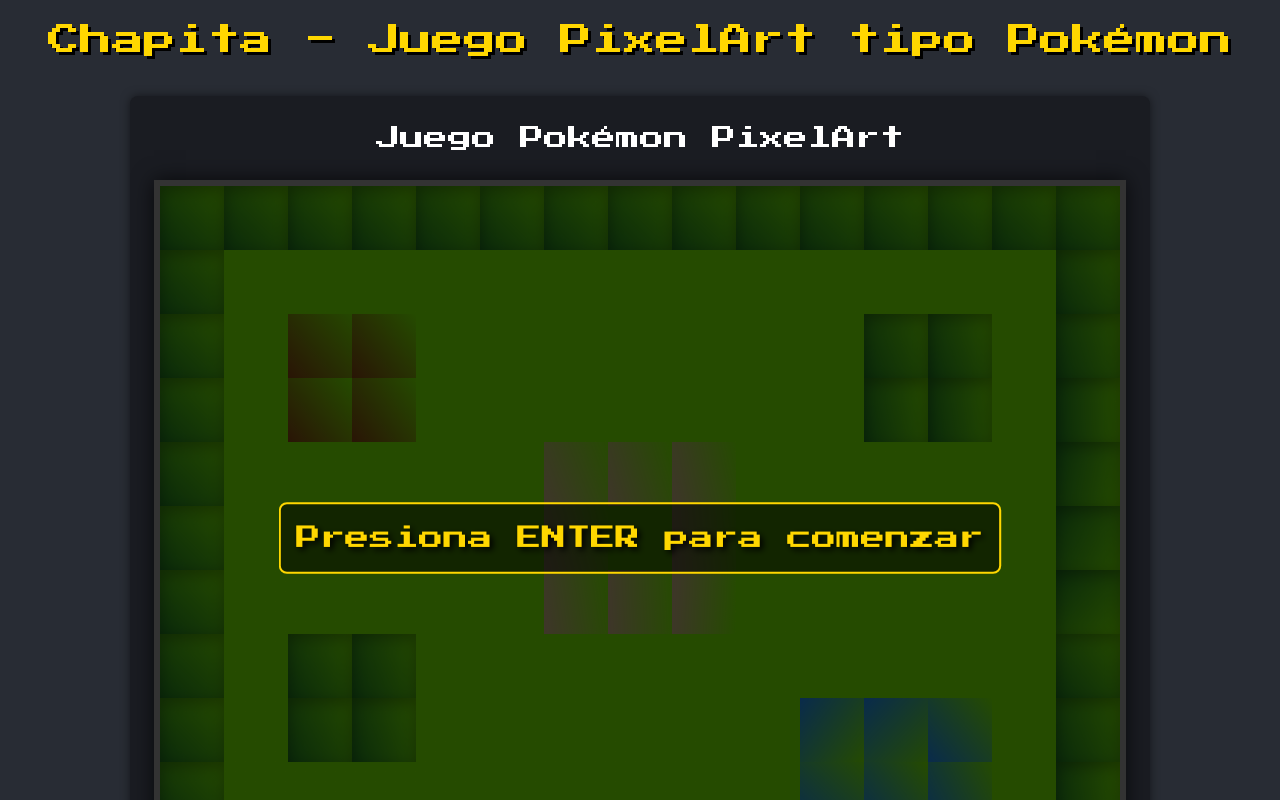
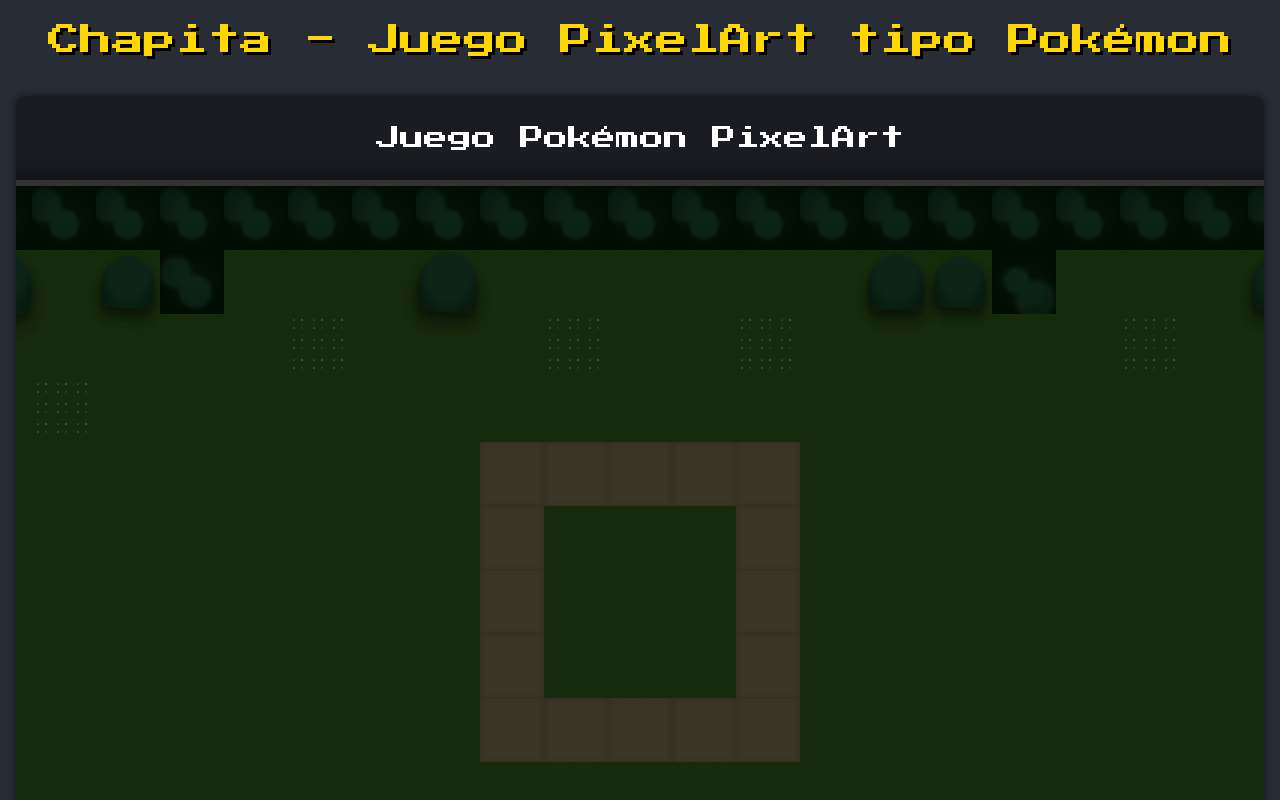
Before and after one commit to Cristobal-Figueroa/Chapita, a React (Vite) app: page / in a window 1280 px wide. Shown: the top 800 px of the page. Built offline with nearby package versions, Linux system fonts and the light colour scheme.

Commit message:
mejorcito

```diff
--- a/src/assets/maps/map1.js
+++ b/src/assets/maps/map1.js
@@ -2,21 +2,39 @@
 // 0: Espacio vacío (hierba)
 // 1: Obstáculo (árbol)
 // 2: Agua
-// 3: Casa
+// 3: Casa/Cabaña
 // 4: Camino
+// 5: Flores
+// 6: Rocas
+// 7: Árboles densos
+// 8: Arbustos
 
 export const map1 = [
-  [1, 1, 1, 1, 1, 1, 1, 1, 1, 1, 1, 1, 1, 1, 1],
-  [1, 0, 0, 0, 0, 0, 0, 0, 0, 0, 0, 0, 0, 0, 1],
-  [1, 0, 3, 3, 0, 0, 0, 0, 0, 0, 0, 1, 1, 0, 1],
-  [1, 0, 3, 3, 0, 0, 0, 0, 0, 0, 0, 1, 1, 0, 1],
-  [1, 0, 0, 0, 0, 0, 4, 4, 4, 0, 0, 0, 0, 0, 1],
-  [1, 0, 0, 0, 0, 0, 4, 0, 4, 0, 0, 0, 0, 0, 1],
-  [1, 0, 0, 0, 0, 0, 4, 4, 4, 0, 0, 0, 0, 0, 1],
-  [1, 0, 1, 1, 0, 0, 0, 0, 0, 0, 0, 0, 0, 0, 1],
-  [1, 0, 1, 1, 0, 0, 0, 0, 0, 0, 2, 2, 2, 0, 1],
-  [1, 0, 0, 0, 0, 0, 0, 0, 0, 0, 2, 2, 2, 0, 1],
-  [1, 1, 1, 1, 1, 1, 1, 1, 1, 1, 1, 1, 1, 1, 1],
+  [7, 7, 7, 7, 7, 7, 7, 7, 7, 7, 7, 7, 7, 7, 7, 7, 7, 7, 7, 7, 7, 7, 7, 7, 7],
+  [7, 1, 1, 0, 1, 7, 0, 0, 0, 1, 0, 0, 0, 0, 0, 0, 1, 1, 7, 0, 0, 0, 1, 1, 7],
+  [7, 1, 0, 0, 0, 0, 0, 5, 0, 0, 0, 5, 0, 0, 5, 0, 0, 0, 0, 0, 5, 0, 0, 1, 7],
+  [7, 0, 0, 5, 0, 0, 0, 0, 0, 0, 0, 0, 0, 0, 0, 0, 0, 0, 0, 0, 0, 0, 0, 0, 7],
+  [7, 0, 0, 0, 0, 0, 0, 0, 0, 0, 4, 4, 4, 4, 4, 0, 0, 0, 0, 0, 0, 0, 0, 0, 7],
+  [7, 1, 0, 0, 0, 0, 0, 0, 0, 0, 4, 0, 0, 0, 4, 0, 0, 0, 0, 0, 0, 0, 0, 1, 7],
+  [7, 7, 0, 0, 0, 0, 0, 0, 0, 0, 4, 0, 0, 0, 4, 0, 0, 0, 0, 0, 0, 0, 0, 7, 7],
+  [7, 0, 0, 0, 0, 0, 0, 0, 0, 0, 4, 0, 0, 0, 4, 0, 0, 0, 0, 0, 0, 0, 0, 0, 7],
+  [7, 0, 0, 0, 0, 0, 0, 0, 0, 0, 4, 4, 4, 4, 4, 0, 0, 0, 0, 0, 0, 0, 0, 0, 7],
+  [7, 0, 0, 0, 0, 0, 0, 0, 0, 0, 0, 0, 0, 0, 0, 0, 0, 0, 0, 0, 0, 0, 0, 0, 7],
+  [7, 0, 0, 0, 0, 0, 0, 0, 0, 0, 0, 0, 0, 0, 0, 0, 0, 0, 0, 0, 0, 0, 0, 0, 7],
+  [7, 0, 0, 0, 0, 0, 0, 0, 0, 0, 0, 0, 0, 0, 0, 0, 0, 0, 0, 0, 0, 0, 0, 0, 7],
+  [7, 0, 0, 0, 0, 0, 0, 0, 0, 0, 0, 0, 0, 0, 0, 0, 0, 0, 0, 0, 0, 0, 0, 0, 7],
+  [7, 0, 0, 0, 0, 0, 0, 0, 0, 0, 0, 0, 0, 0, 0, 0, 0, 0, 0, 0, 0, 0, 0, 0, 7],
+  [7, 0, 0, 0, 0, 0, 0, 0, 0, 0, 0, 0, 0, 0, 0, 0, 0, 0, 0, 0, 0, 0, 0, 0, 7],
+  [7, 0, 0, 0, 0, 0, 0, 0, 0, 0, 0, 0, 0, 0, 0, 0, 0, 0, 0, 0, 0, 0, 0, 0, 7],
+  [7, 0, 0, 0, 0, 0, 0, 0, 0, 0, 0, 0, 0, 0, 0, 0, 0, 0, 0, 0, 0, 0, 0, 0, 7],
+  [7, 0, 0, 0, 0, 0, 0, 0, 0, 0, 0, 0, 0, 0, 0, 0, 0, 0, 0, 0, 0, 0, 0, 0, 7],
+  [7, 0, 0, 0, 0, 0, 0, 0, 0, 0, 0, 0, 0, 0, 0, 0, 0, 0, 0, 0, 0, 0, 0, 0, 7],
+  [7, 0, 0, 0, 0, 0, 0, 0, 0, 0, 0, 0, 0, 0, 0, 0, 0, 0, 0, 0, 0, 0, 0, 0, 7],
+  [7, 0, 0, 0, 0, 0, 0, 0, 0, 0, 0, 0, 0, 0, 0, 0, 0, 0, 0, 0, 0, 0, 0, 0, 7],
+  [7, 0, 0, 0, 0, 0, 0, 0, 0, 0, 0, 0, 0, 0, 0, 0, 0, 0, 0, 0, 0, 0, 0, 0, 7],
+  [7, 0, 0, 0, 0, 0, 0, 0, 0, 0, 0, 0, 0, 0, 0, 0, 0, 0, 0, 0, 0, 0, 0, 0, 7],
+  [7, 0, 0, 0, 0, 0, 0, 0, 0, 0, 0, 0, 0, 0, 0, 0, 0, 0, 0, 0, 0, 0, 0, 0, 7],
+  [7, 7, 7, 7, 7, 7, 7, 7, 7, 7, 7, 7, 7, 7, 7, 7, 7, 7, 7, 7, 7, 7, 7, 7, 7],
 ];
 
 // Tamaño de cada celda del mapa en píxeles
--- a/src/components/Game.jsx
+++ b/src/components/Game.jsx
@@ -8,7 +8,7 @@
   const [gameStarted, setGameStarted] = useState(false);
 
   // Posición inicial del personaje (coordenadas en el mapa)
-  const [position, setPosition] = useState({ x: 5, y: 5 });
+  const [position, setPosition] = useState({ x: 12, y: 12 });
 
   // Estado para la dirección del personaje (izquierda o derecha)
   const [direction, setDirection] = useState('left');
--- a/src/components/GameMap.jsx
+++ b/src/components/GameMap.jsx
@@ -2,45 +2,163 @@
 import { map1, TILE_SIZE } from '../assets/maps/map1';
 
 const GameMap = () => {
-  // Función para determinar el color de cada tipo de celda
+  // Función para determinar el color base de cada tipo de celda
   const getTileColor = (tileType) => {
     switch (tileType) {
       case 0: // Hierba
-        return '#7CFC00';
-      case 1: // Árbol/Obstáculo
-        return '#228B22';
+        return '#4a8f29';
+      case 1: // Árbol individual
+        return '#1e5631';
       case 2: // Agua
-        return '#1E90FF';
-      case 3: // Casa
+        return '#4287f5';
+      case 3: // Casa/Cabaña
         return '#8B4513';
       case 4: // Camino
-        return '#D2B48C';
+        return '#c2b280';
+      case 5: // Flores
+        return '#4a8f29'; // Color base igual a la hierba
+      case 6: // Rocas
+        return '#808080';
+      case 7: // Árboles densos (bosque)
+        return '#0b3b0b';
+      case 8: // Arbustos
+        return '#3a7a3a';
       default:
-        return '#000000';
+        return '#4a8f29';
     }
   };
 
-  // Función para determinar si una celda debe tener un ligero degradado para dar profundidad
+  // Función para obtener el estilo completo de cada celda
   const getTileStyle = (tileType, rowIndex, colIndex) => {
     const baseColor = getTileColor(tileType);
+    const isEvenCell = (rowIndex + colIndex) % 2 === 0;
 
-    // Crear un efecto de variación sutil para que no todas las celdas se vean idénticas
-    const variation = ((rowIndex + colIndex) % 3 === 0) ? '05' :
-                      ((rowIndex + colIndex) % 3 === 1) ? '10' : '00';
-
-    return {
+    // Estilos base comunes para todas las celdas
+    const baseStyle = {
       position: 'absolute',
       left: `${colIndex * TILE_SIZE}px`,
       top: `${rowIndex * TILE_SIZE}px`,
       width: `${TILE_SIZE}px`,
       height: `${TILE_SIZE}px`,
-      backgroundColor: baseColor,
-      boxShadow: tileType === 1 ? '0 5px 15px rgba(0, 0, 0, 0.3) inset' : 'none', // Sombra para árboles
       boxSizing: 'border-box',
-      // Aplicar un degradado sutil para dar profundidad
-      background: `linear-gradient(${45 + (rowIndex * colIndex) % 90}deg, ${baseColor}, ${baseColor}${variation})`,
+      zIndex: tileType === 7 ? 5 : tileType === 1 ? 4 : tileType === 3 ? 6 : 2,
     };
+
+    // Estilos específicos según el tipo de celda
+    switch (tileType) {
+      case 0: // Hierba
+        return {
+          ...baseStyle,
+          backgroundColor: baseColor,
+          backgroundImage: isEvenCell ?
+            'radial-gradient(circle at 30% 30%, #5ca336 5%, transparent 5%)' :
+            'radial-gradient(circle at 70% 70%, #5ca336 5%, transparent 5%)',
+        };
+
+      case 1: // Árbol individual
+        return {
+          ...baseStyle,
+          backgroundColor: 'transparent',
+          backgroundImage: 'radial-gradient(ellipse at 50% 30%, #2d7a4d 50%, #1e5631 80%)',
+          boxShadow: '0 10px 20px rgba(0, 0, 0, 0.4)',
+          borderRadius: '50% 50% 10% 10% / 60% 60% 40% 40%',
+          transform: `scale(${0.9 + Math.sin(rowIndex * colIndex) * 0.1}) rotate(${(rowIndex * colIndex) % 5}deg)`,
+          filter: 'drop-shadow(0 5px 3px rgba(0,0,0,0.3))',
+        };
+
+      case 2: // Agua
+        return {
+          ...baseStyle,
+          backgroundColor: baseColor,
+          backgroundImage: 'linear-gradient(to right, rgba(255,255,255,0.1) 0%, rgba(255,255,255,0.2) 20%, rgba(255,255,255,0) 80%)',
+          animation: 'waterRipple 3s infinite linear',
+          opacity: 0.8,
+        };
+
+      case 3: // Casa/Cabaña
+        return {
+          ...baseStyle,
+          backgroundColor: '#8B4513',
+          backgroundImage: 'linear-gradient(to bottom, #a05a2c 0%, #8B4513 60%)',
+          border: '2px solid #5d2906',
+          boxShadow: '0 5px 15px rgba(0, 0, 0, 0.5)',
+          borderRadius: '10% 10% 0 0',
+        };
+
+      case 4: // Camino
+        return {
+          ...baseStyle,
+          backgroundColor: baseColor,
+          backgroundImage: `
+            radial-gradient(circle at ${isEvenCell ? '25%' : '75%'} ${isEvenCell ? '25%' : '75%'},
+            #d2c097 10%, transparent 10%),
+            radial-gradient(circle at ${isEvenCell ? '75%' : '25%'} ${isEvenCell ? '75%' : '25%'},
+            #a89878 8%, transparent 8%)
+          `,
+          backgroundSize: '8px 8px',
+          boxShadow: 'inset 0 0 5px rgba(0,0,0,0.2)',
+        };
+
+      case 5: // Flores
+        return {
+          ...baseStyle,
+          backgroundColor: 'transparent',
+          backgroundImage: `
+            radial-gradient(circle at 30% 30%, #ff9999 5%, transparent 5%),
+            radial-gradient(circle at 70% 30%, #ffff99 5%, transparent 5%),
+            radial-gradient(circle at 30% 70%, #99ff99 5%, transparent 5%),
+            radial-gradient(circle at 70% 70%, #9999ff 5%, transparent 5%),
+            radial-gradient(circle at 50% 50%, #ffffff 3%, transparent 3%)
+          `,
+          backgroundSize: '20px 20px',
+        };
+
+      case 6: // Rocas
+        return {
+          ...baseStyle,
+          backgroundColor: baseColor,
+          backgroundImage: 'radial-gradient(ellipse at 50% 50%, #a0a0a0 30%, #808080 70%)',
+          borderRadius: '30% 40% 25% 35% / 40% 35% 30% 45%',
+          boxShadow: '3px 3px 5px rgba(0,0,0,0.3)',
+          transform: `rotate(${(rowIndex * colIndex) % 360}deg)`,
+        };
+
+      case 7: // Árboles densos (bosque)
+        return {
+          ...baseStyle,
+          backgroundColor: baseColor,
+          backgroundImage: `
+            radial-gradient(circle at ${20 + (rowIndex * colIndex) % 60}% ${30 + (rowIndex * colIndex) % 40}%,
+            #2d7a4d 20%, transparent 30%),
+            radial-gradient(circle at ${50 + (colIndex * rowIndex) % 30}% ${60 + (colIndex * rowIndex) % 30}%,
+            #2d7a4d 25%, transparent 35%)
+          `,
+          boxShadow: 'inset 0 0 30px rgba(0,0,0,0.5)',
+        };
+
+      case 8: // Arbustos
+        return {
+          ...baseStyle,
+          backgroundColor: baseColor,
+          backgroundImage: 'radial-gradient(circle at 50% 50%, #4a8f29 50%, #3a7a3a 80%)',
+          borderRadius: '40% 40% 40% 40% / 40% 40% 40% 40%',
+          boxShadow: '0 3px 5px rgba(0,0,0,0.2)',
+        };
+
+      default:
+        return baseStyle;
+    }
   };
+
+  // Crear un estilo CSS para las animaciones
+  const styleSheet = document.createElement('style');
+  styleSheet.textContent = `
+    @keyframes waterRipple {
+      0% { background-position: 0 0; }
+      100% { background-position: 100px 0; }
+    }
+  `;
+  document.head.appendChild(styleSheet);
 
   return (
     <div
@@ -49,22 +167,11 @@
         width: `${map1[0].length * TILE_SIZE}px`,
         height: `${map1.length * TILE_SIZE}px`,
         overflow: 'hidden',
+        backgroundColor: '#4a8f29', // Color base del bosque
+        backgroundImage: 'radial-gradient(#5ca336 15%, transparent 15%)',
+        backgroundSize: '12px 12px',
       }}
     >
-      {/* Capa base para todo el mapa (hierba) */}
-      <div
-        style={{
-          position: 'absolute',
-          left: 0,
-          top: 0,
-          width: '100%',
-          height: '100%',
-          backgroundColor: '#7CFC00',
-          backgroundImage: 'radial-gradient(#8FFF00 10%, transparent 10%)',
-          backgroundSize: '10px 10px',
-        }}
-      />
-
       {/* Renderizar cada celda del mapa */}
       {map1.map((row, rowIndex) =>
         row.map((tile, colIndex) => {
```
